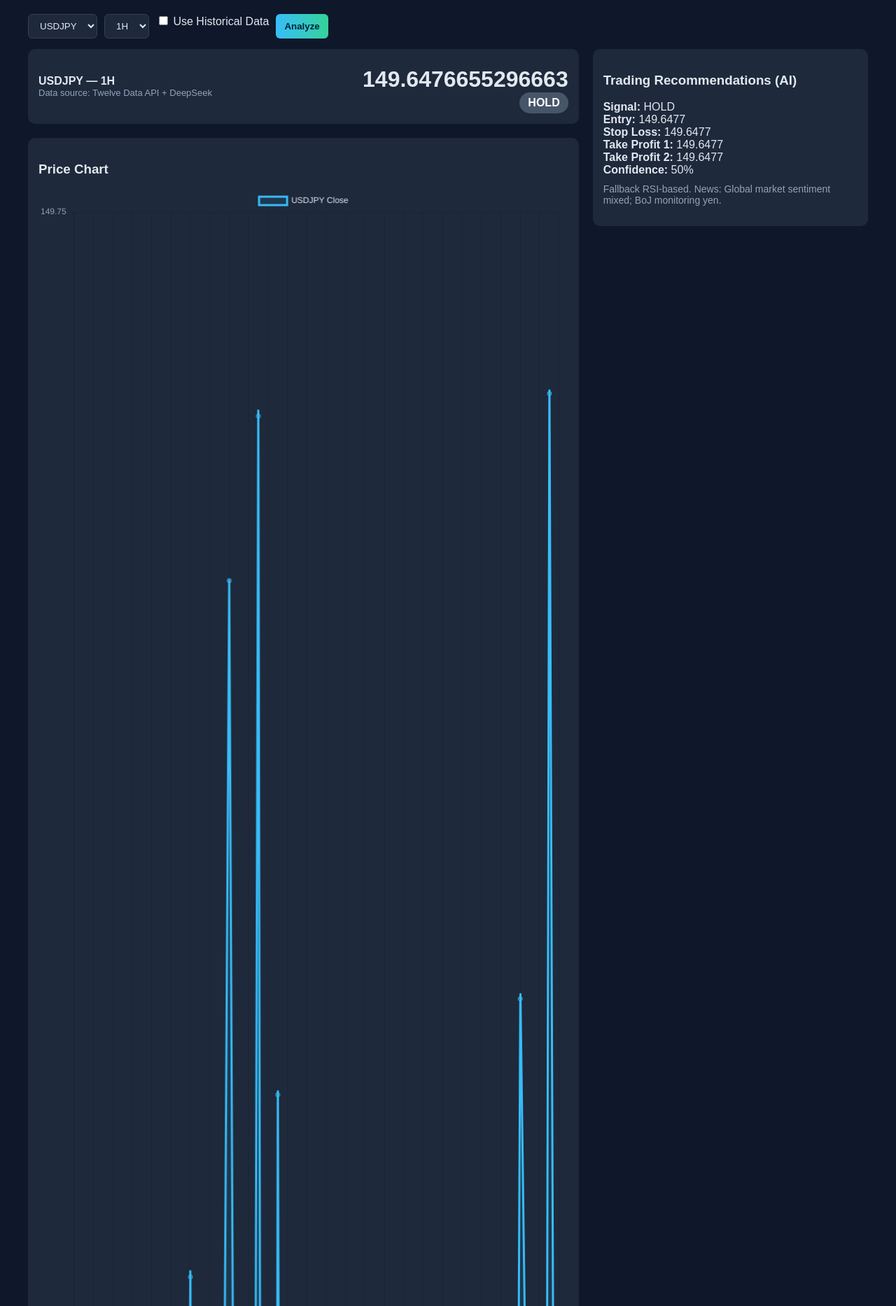
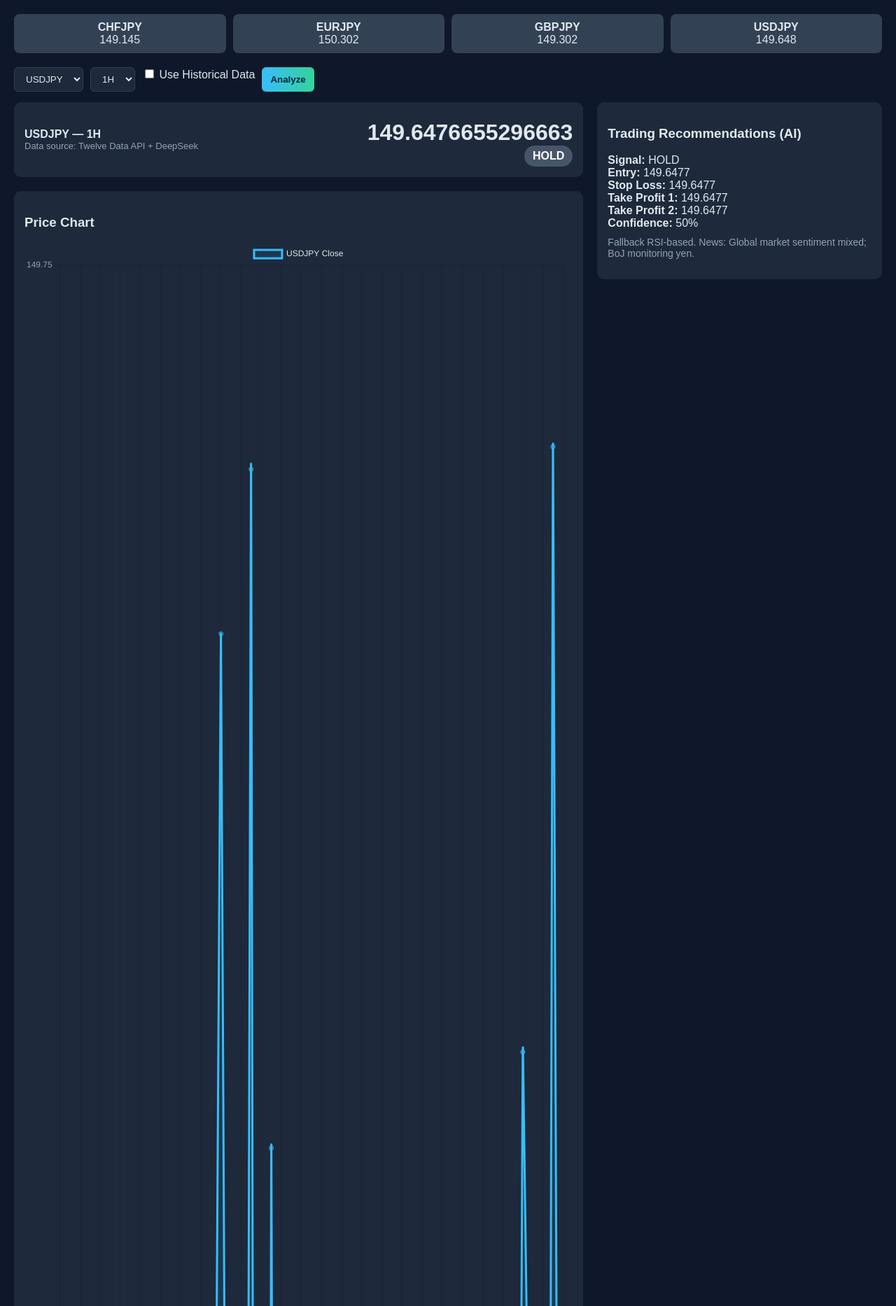
Before and after one commit to andromanxxxx-gif/forex-analysis-system, a Flask app: template dashboard/template/index.html in a window 1280 px wide. Shown: the part 54-1920 px from the top of the page at 70% size. Run offline with Flask 3, Linux system fonts and the light colour scheme; the template is opened without the code that fills it, so the values that code supplies are empty.

Commit message:
Update index.html

```diff
--- a/dashboard/template/index.html
+++ b/dashboard/template/index.html
@@ -5,16 +5,16 @@
   <title>AI Forex Dashboard</title>
   <script src="https://cdn.jsdelivr.net/npm/chart.js"></script>
   <style>
-    body { font-family: Arial, sans-serif; background:#0f172a; color:#e2e8f0; margin:0; padding:0;}
-    header { background:#1e293b; padding:15px; text-align:center; font-size:20px; font-weight:bold; color:#38bdf8;}
-    .container{max-width:1200px;margin:20px auto;padding:0 20px;}
+    body{font-family:Arial,sans-serif;background:#0f172a;color:#e2e8f0;margin:0;}
+    header{background:#1e293b;padding:15px;text-align:center;font-size:20px;font-weight:bold;color:#38bdf8;}
+    .container{max-width:1300px;margin:20px auto;padding:0 20px;}
     .controls{display:flex;gap:10px;margin-bottom:15px;flex-wrap:wrap;}
     select,button,input[type="checkbox"]{padding:8px 12px;border-radius:6px;border:1px solid #334155;background:#1e293b;color:#e2e8f0;}
     button{cursor:pointer;font-weight:bold;}
     button.primary{background:linear-gradient(90deg,#38bdf8,#34d399);color:#022140;border:none;}
     .card{background:#1e293b;border-radius:10px;padding:15px;margin-bottom:20px;}
     .grid{display:grid;grid-template-columns:2fr 1fr;gap:20px;}
-    @media (max-width:900px){.grid{grid-template-columns:1fr;}}
+    @media(max-width:900px){.grid{grid-template-columns:1fr;}}
     .big-price{font-size:32px;font-weight:bold;margin-top:10px;}
     .badge{display:inline-block;padding:6px 12px;border-radius:20px;font-weight:bold;}
     .buy{background:#10b981;color:#022c22;}
@@ -22,12 +22,17 @@
     .hold{background:#475569;color:#fff;}
     .indicators{display:grid;grid-template-columns:repeat(2,1fr);gap:10px;}
     .ind-item{background:#334155;padding:8px;border-radius:6px;text-align:center;}
+    .quick-grid{display:grid;grid-template-columns:repeat(4,1fr);gap:10px;margin-bottom:20px;}
+    .quick-card{background:#334155;border-radius:8px;padding:10px;text-align:center;}
     footer{text-align:center;padding:15px;background:#1e293b;color:#94a3b8;font-size:14px;}
   </style>
 </head>
 <body>
   <header>📊 AI Forex Dashboard</header>
   <div class="container">
+
+    <div class="quick-grid" id="quickOverview"></div>
+
     <div class="controls">
       <select id="pairSelect"><option>USDJPY</option><option>GBPJPY</option><option>EURJPY</option><option>CHFJPY</option></select>
       <select id="timeframeSelect"><option>1H</option><option>4H</option><option>1D</option></select>
@@ -76,10 +81,22 @@
     </div>
   </div>
 
-  <footer>Data source: Investing.com + DeepSeek AI</footer>
+  <footer>Data source: Twelve Data API + DeepSeek AI</footer>
 
   <script>
     let priceChart;
+
+    async function getQuickOverview(){
+      const res=await fetch("/quick_overview"); const data=await res.json();
+      const container=document.getElementById("quickOverview");
+      container.innerHTML="";
+      for(const [pair,info] of Object.entries(data)){
+        const div=document.createElement("div");
+        div.className="quick-card";
+        div.innerHTML=`<div style="font-weight:bold">${pair}</div><div>${info.price.toFixed(3)}</div>`;
+        container.appendChild(div);
+      }
+    }
 
     async function getAnalysis(){
       const pair=document.getElementById("pairSelect").value;
@@ -145,7 +162,11 @@
       });
     }
 
-    document.addEventListener("DOMContentLoaded",()=>getAnalysis());
+    document.addEventListener("DOMContentLoaded",()=>{
+      getQuickOverview();
+      getAnalysis();
+      setInterval(getQuickOverview,60000); // update tiap 1 menit
+    });
   </script>
 </body>
 </html>
```
